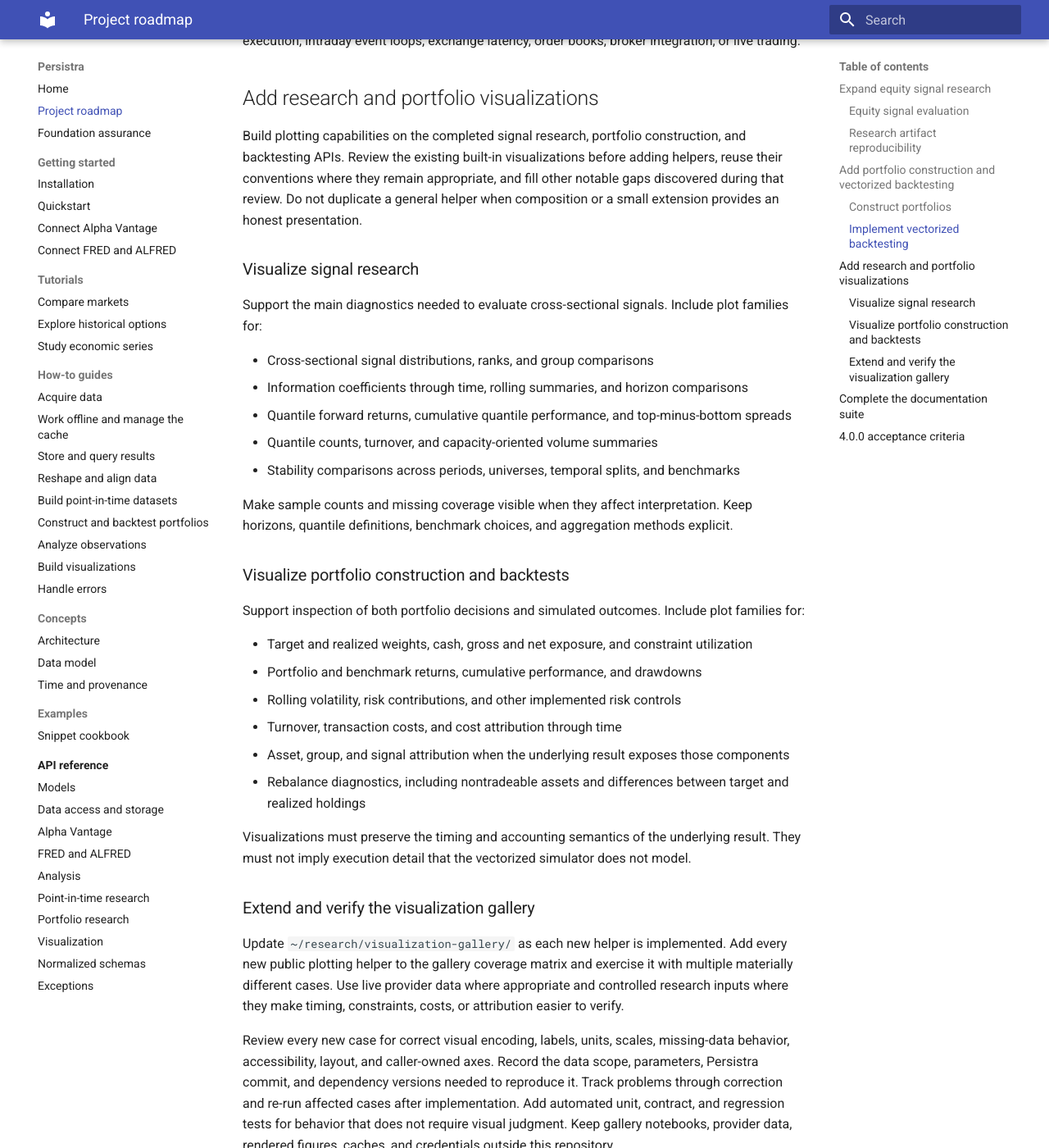
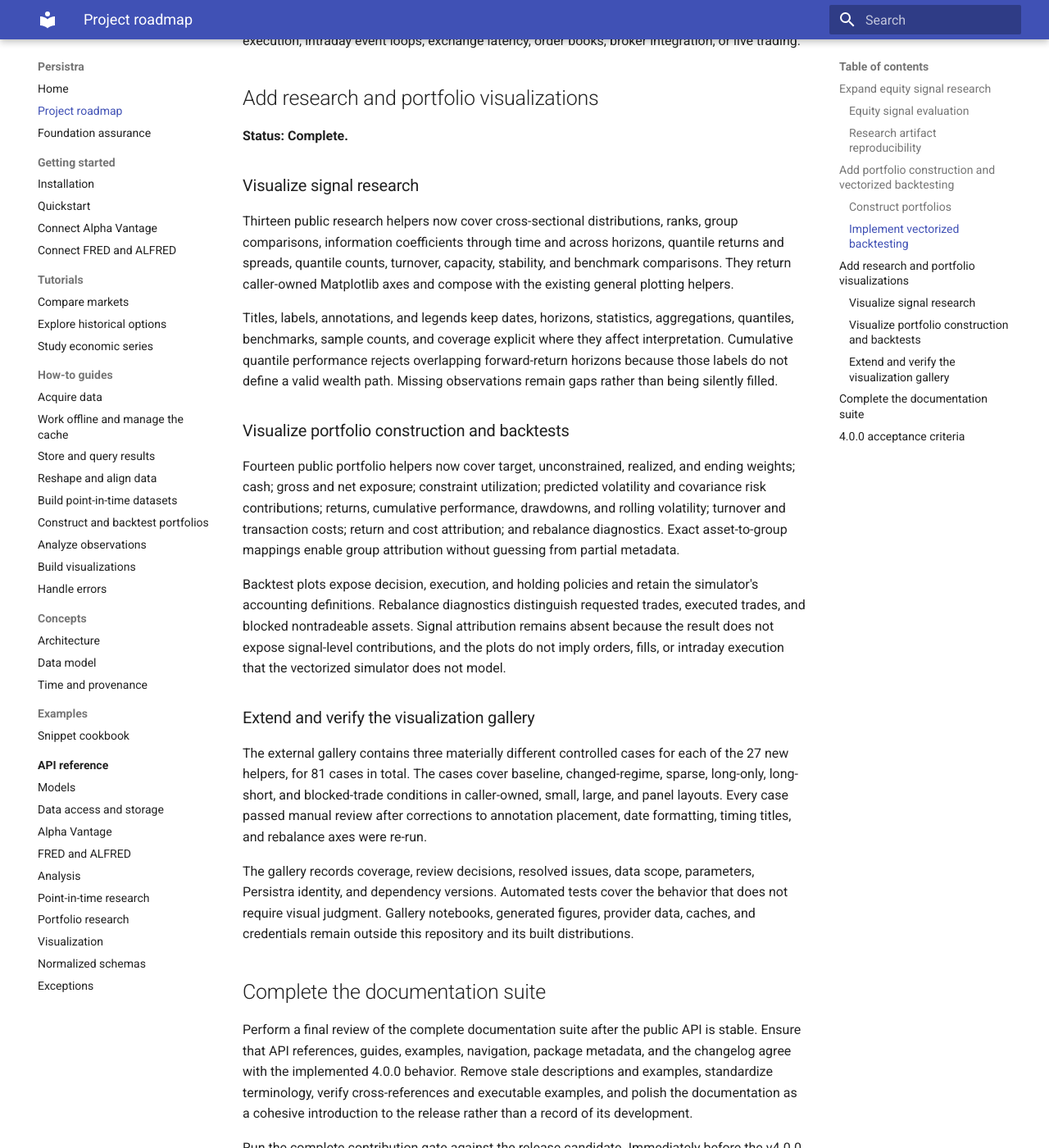
Before and after one commit to fallblu/persistra, an MkDocs documentation site: the page built from docs/roadmap.md, in a window 1280 px wide and 1400 px high, scrolled down 2326 px. Shown: the whole window at 82% size. Built offline with MkDocs 1.6.1 and Material for MkDocs 9.7.7, drawn with Linux system fonts in a browser that asks for light colours; some of the changed text lies outside the part shown.

Commit message:
docs: mark research and portfolio visualizations complete

```diff
--- a/docs/roadmap.md
+++ b/docs/roadmap.md
@@ -92,55 +92,47 @@
 
 ## Add research and portfolio visualizations
 
-Build plotting capabilities on the completed signal research, portfolio construction, and
-backtesting APIs. Review the existing built-in visualizations before adding helpers, reuse their
-conventions where they remain appropriate, and fill other notable gaps discovered during that
-review. Do not duplicate a general helper when composition or a small extension provides an
-honest presentation.
+**Status: Complete.**
 
 ### Visualize signal research
 
-Support the main diagnostics needed to evaluate cross-sectional signals. Include plot families
-for:
+Thirteen public research helpers now cover cross-sectional distributions, ranks, group
+comparisons, information coefficients through time and across horizons, quantile returns and
+spreads, quantile counts, turnover, capacity, stability, and benchmark comparisons. They return
+caller-owned Matplotlib axes and compose with the existing general plotting helpers.
 
-- Cross-sectional signal distributions, ranks, and group comparisons
-- Information coefficients through time, rolling summaries, and horizon comparisons
-- Quantile forward returns, cumulative quantile performance, and top-minus-bottom spreads
-- Quantile counts, turnover, and capacity-oriented volume summaries
-- Stability comparisons across periods, universes, temporal splits, and benchmarks
-
-Make sample counts and missing coverage visible when they affect interpretation. Keep horizons,
-quantile definitions, benchmark choices, and aggregation methods explicit.
+Titles, labels, annotations, and legends keep dates, horizons, statistics, aggregations,
+quantiles, benchmarks, sample counts, and coverage explicit where they affect interpretation.
+Cumulative quantile performance rejects overlapping forward-return horizons because those labels
+do not define a valid wealth path. Missing observations remain gaps rather than being silently
+filled.
 
 ### Visualize portfolio construction and backtests
 
-Support inspection of both portfolio decisions and simulated outcomes. Include plot families
-for:
+Fourteen public portfolio helpers now cover target, unconstrained, realized, and ending weights;
+cash; gross and net exposure; constraint utilization; predicted volatility and covariance risk
+contributions; returns, cumulative performance, drawdowns, and rolling volatility; turnover and
+transaction costs; return and cost attribution; and rebalance diagnostics. Exact asset-to-group
+mappings enable group attribution without guessing from partial metadata.
 
-- Target and realized weights, cash, gross and net exposure, and constraint utilization
-- Portfolio and benchmark returns, cumulative performance, and drawdowns
-- Rolling volatility, risk contributions, and other implemented risk controls
-- Turnover, transaction costs, and cost attribution through time
-- Asset, group, and signal attribution when the underlying result exposes those components
-- Rebalance diagnostics, including nontradeable assets and differences between target and
-  realized holdings
-
-Visualizations must preserve the timing and accounting semantics of the underlying result. They
-must not imply execution detail that the vectorized simulator does not model.
+Backtest plots expose decision, execution, and holding policies and retain the simulator's
+accounting definitions. Rebalance diagnostics distinguish requested trades, executed trades,
+and blocked nontradeable assets. Signal attribution remains absent because the result does not
+expose signal-level contributions, and the plots do not imply orders, fills, or intraday
+execution that the vectorized simulator does not model.
 
 ### Extend and verify the visualization gallery
 
-Update `~/research/visualization-gallery/` as each new helper is implemented. Add every new
-public plotting helper to the gallery coverage matrix and exercise it with multiple materially
-different cases. Use live provider data where appropriate and controlled research inputs where
-they make timing, constraints, costs, or attribution easier to verify.
+The external gallery contains three materially different controlled cases for each of the 27 new
+helpers, for 81 cases in total. The cases cover baseline, changed-regime, sparse, long-only,
+long-short, and blocked-trade conditions in caller-owned, small, large, and panel layouts. Every
+case passed manual review after corrections to annotation placement, date formatting, timing
+titles, and rebalance axes were re-run.
 
-Review every new case for correct visual encoding, labels, units, scales, missing-data behavior,
-accessibility, layout, and caller-owned axes. Record the data scope, parameters, Persistra
-commit, and dependency versions needed to reproduce it. Track problems through correction and
-re-run affected cases after implementation. Add automated unit, contract, and regression tests
-for behavior that does not require visual judgment. Keep gallery notebooks, provider data,
-rendered figures, caches, and credentials outside this repository.
+The gallery records coverage, review decisions, resolved issues, data scope, parameters,
+Persistra identity, and dependency versions. Automated tests cover the behavior that does not
+require visual judgment. Gallery notebooks, generated figures, provider data, caches, and
+credentials remain outside this repository and its built distributions.
 
 ## Complete the documentation suite
 
```
